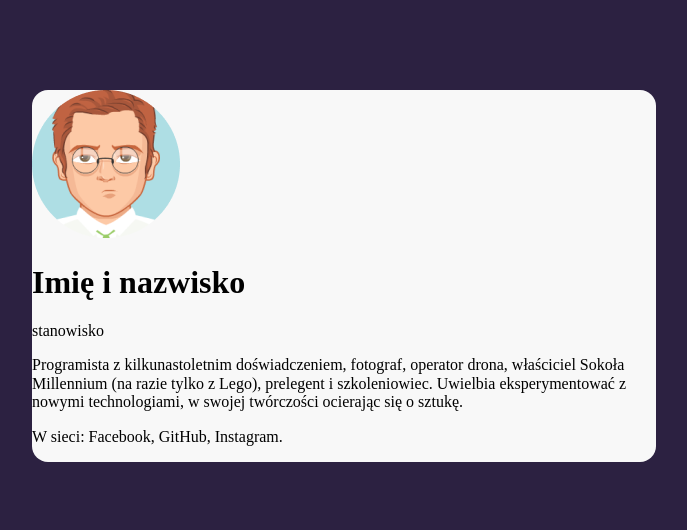
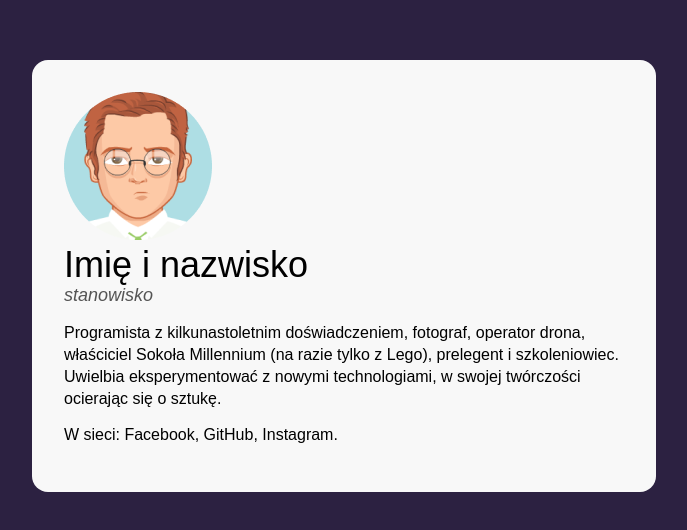
Before and after one commit to krystianmaslak/business-card, a plain HTML site: page index.html in a window 1280 px wide. Shown: the part 124-654 px from the top of the page, without its empty margins (296-983 px from the left). Drawn offline with Linux system fonts and the light colour scheme.

Commit message:
CSS style

```diff
--- a/index.html
+++ b/index.html
@@ -9,18 +9,18 @@
   </head>
   <body>
     <main class="main">
-      <article>
-        <img src="avatar.png" alt="Zdjęcie Imię i nazwisko" />
-        <header>
-          <h1>Imię i nazwisko</h1>
-          <p>stanowisko</p>
+      <article class="person">
+        <img class="person__picture" src="avatar.png" alt="Zdjęcie Imię i nazwisko" />
+        <header class="person__info">
+          <h1 class="person__name">Imię i nazwisko</h1>
+          <p class="person__position">stanowisko</p>
         </header>
-        <p>
+        <p class="person__description">
           Programista z kilkunastoletnim doświadczeniem, fotograf, operator
           drona, właściciel Sokoła Millennium (na razie tylko z Lego), prelegent
           i szkoleniowiec. Uwielbia eksperymentować z nowymi technologiami, w
           swojej twórczości ocierając się o sztukę.
-        </p>
+        </p class="person__description">
         <p>W sieci: Facebook, GitHub, Instagram.</p>
       </article>
     </main>
--- a/style.css
+++ b/style.css
@@ -1,22 +1,47 @@
 html {
   box-sizing: border-box;
 }
-  *, *:before, *:after {
+*,
+*:before,
+*:after {
   box-sizing: inherit;
 }
 
 body {
-      background: #2C2141;
+  background: #2c2141;
   display: flex;
   align-items: center;
   justify-content: center;
   min-height: 100vh;
+  font-family: Arial, Helvetica, sans-serif; /* sans-serif - bezszeryfowy */
+}
+
+.main {
+  background: #f8f8f8;
+  border-radius: 16px;
+  width: 624px;
+  margin: 16px; /* domyślnie warto dodać 16px do elegancji */
+  padding: 32px;
+}
+
+.person {
 
 }
 
-  .main {
-      background: #F8F8F8;
-      border-radius: 16px;
-      width: 624px;
-      margin: 16px; /* domyślnie warto dodać 16px do elegancji */
+.person__description {
+    font-size: 16px;
+    line-height: 22px; /* wysokość linii */
 }
+
+.person__name {
+    font-size: 36px;
+    margin: 0;
+    font-weight: normal;
+}
+
+.person__position {
+    font-size: 18px;
+    color: #545454;
+    margin: 0;
+    font-style: italic; /* kursywa */
+}
```
Lines whose indentation alone changed are shown as unchanged.
